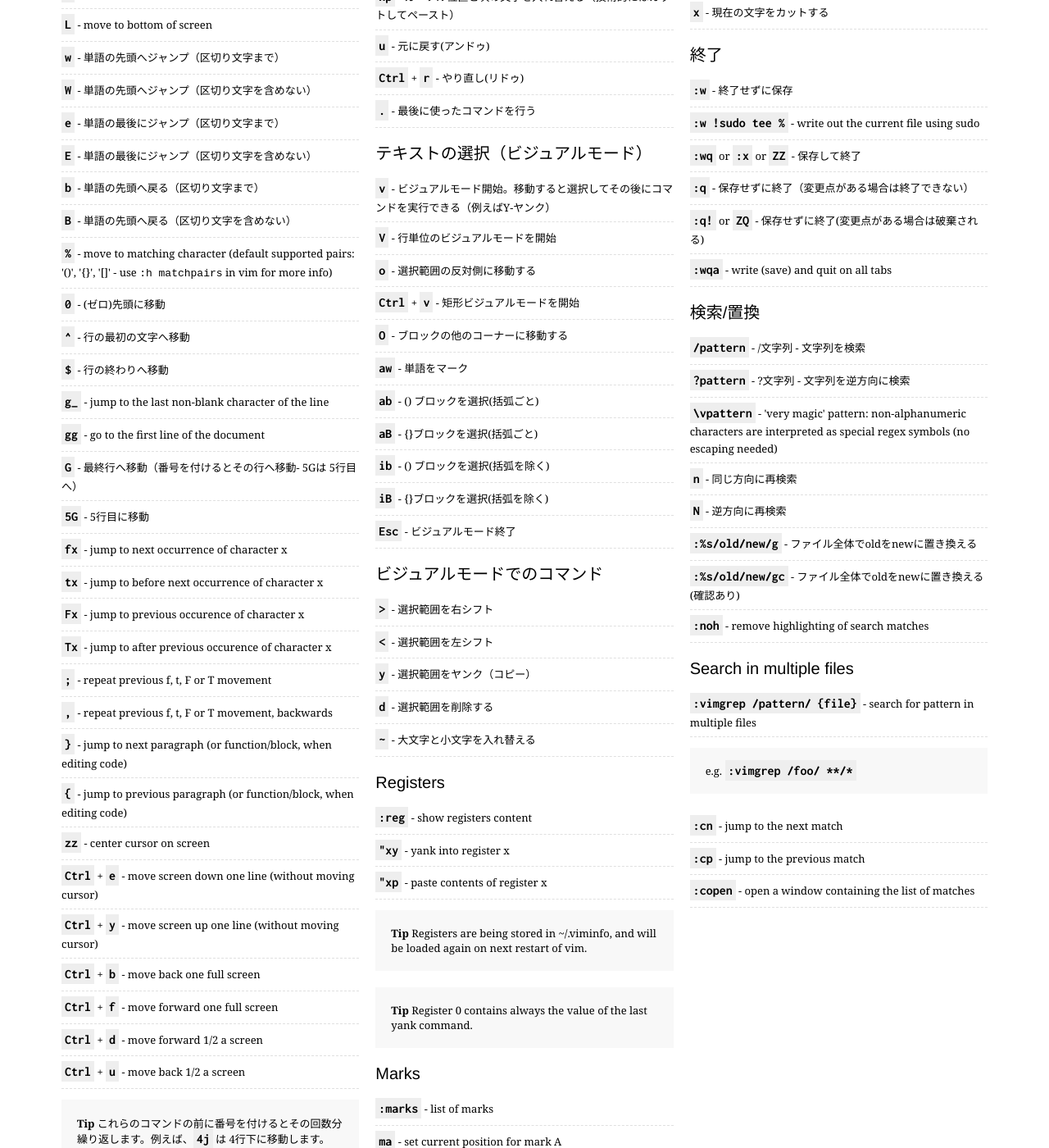
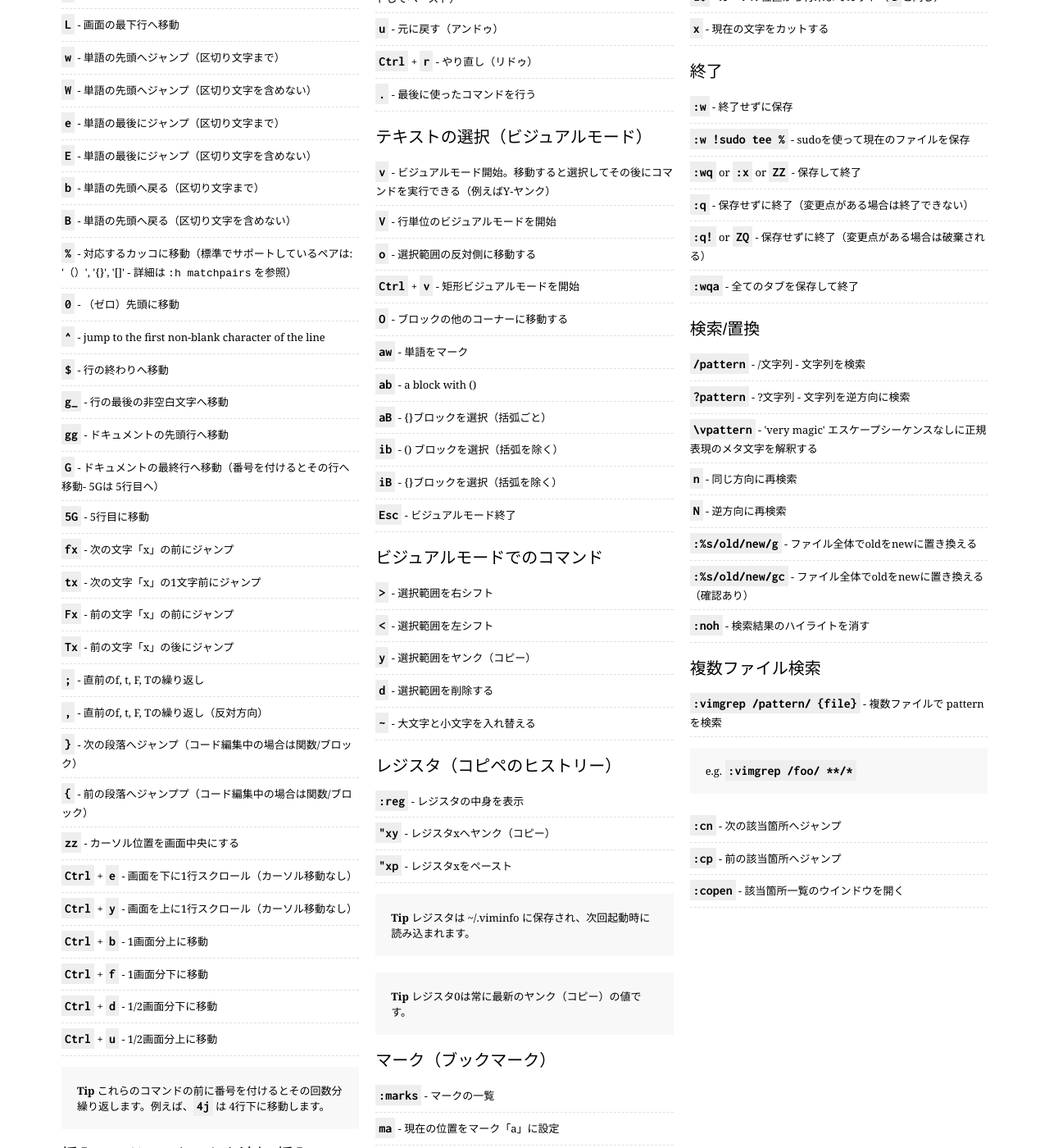
Before and after one commit to rtorr/vim-cheat-sheet, a Jekyll site: the page built from lang/ja/index.html, in a window 1280 px wide and 1400 px high, scrolled down 584 px. Shown: the whole window at 82% size. Built offline with Jekyll 4.4.1, drawn with Linux system fonts in a browser that asks for light colours; some of the changed text lies outside the part shown.

Commit message:
modify Japanese translation.

```diff
--- a/lang/ja/index.html
+++ b/lang/ja/index.html
@@ -17,11 +17,32 @@ cursorMovement:
     E: "単語の最後にジャンプ（区切り文字を含めない）"
     b: "単語の先頭へ戻る（区切り文字まで）"
     B: "単語の先頭へ戻る（区切り文字を含めない）"
-    zero: "(ゼロ)先頭に移動"
-    caret: "行の最初の文字へ移動"
+    H: "画面の先頭行へ移動"
+    M: "画面の中央行へ移動"
+    L: "画面の最下行へ移動"
+    zero: "（ゼロ）先頭に移動"
+    CARET: "行の最初の文字へ移動"
     dollar: "行の終わりへ移動"
-    G: "最終行へ移動（番号を付けるとその行へ移動- 5Gは 5行目へ）"
+    g_: "行の最後の非空白文字へ移動"
+    gg: "ドキュメントの先頭行へ移動"
+    G: "ドキュメントの最終行へ移動（番号を付けるとその行へ移動- 5Gは 5行目へ）"
     fiveG: "5行目に移動"
+    fx: "次の文字「x」の前にジャンプ"
+    tx: "次の文字「x」の1文字前にジャンプ"
+    Fx: "前の文字「x」の前にジャンプ"
+    Tx: "前の文字「x」の後にジャンプ"
+    semicolon: "直前のf, t, F, Tの繰り返し"
+    comma: "直前のf, t, F, Tの繰り返し（反対方向）"
+    closeCurlyBrace: "次の段落へジャンプ（コード編集中の場合は関数/ブロック）"
+    openCurlyBrace: "前の段落へジャンププ（コード編集中の場合は関数/ブロック）"
+    centerCursor: "カーソル位置を画面中央にする"
+    CtrlPluse: "画面を下に1行スクロール（カーソル移動なし）"
+    CtrlPlusy: "画面を上に1行スクロール（カーソル移動なし）"
+    CtrlPlusb: "1画面分上に移動"
+    CtrlPlusf: "1画面分下に移動"
+    CtrlPlusu: "1/2画面分上に移動"
+    CtrlPlusd: "1/2画面分下に移動"
+    percent: "対応するカッコに移動（標準でサポートしているペアは: '（）', '{}', '[]' - 詳細は <code>:h matchpairs</code> を参照）"
   tip: "これらのコマンドの前に番号を付けるとその回数分繰り返します。例えば、<kbd>4j</kbd> は 4行下に移動します。"
 
 insertMode:
@@ -40,15 +61,18 @@ editing:
   title: "編集"
   commands:
     r: "単一の文字を置き換える（挿入モードを使用しません）"
-    J: "現在の行と次の行を連結する"
+    J: "現在の行に下の行を連結する（スペースが1文字入る）"
+    gJ: "現在の行に下の行を連結する（スペースが入らない）"
+    gwip: "段落をリフロー"
     cc: "現在の行を削除して挿入モードを開始"
+    cDollar: "カーソル位置から行末までを削除して挿入モードを開始"
+    ciw: "カーソル位置の単語を全て削除して挿入モードを開始"
     cw: "カーソル位置の単語を削除して挿入モードを開始"
-    cDollar: "カーソル位置から行末までを削除して挿入モードを開始"
     s: "カーソル位置の文字を削除して挿入モードを開始"
     S: "現在の行を削除して挿入モードを開始（<kbd>cc</kbd>と同じ）"
     xp: "カーソル位置と次の文字を入れ替える（技術的にはカットしてペースト）"
-    u: "元に戻す(アンドゥ)"
-    CtrlPlusr: "やり直し(リドゥ)"
+    u: "元に戻す（アンドゥ）"
+    CtrlPlusr: "やり直し（リドゥ）"
     dot: "最後に使ったコマンドを行う"
 
 markingText:
@@ -60,10 +84,10 @@ markingText:
     CtrlPlusv: "矩形ビジュアルモードを開始"
     O: "ブロックの他のコーナーに移動する"
     aw: "単語をマーク"
-    ab: "() ブロックを選択(括弧ごと)"
-    aB: "{}ブロックを選択(括弧ごと)"
-    ib: "() ブロックを選択(括弧を除く)"
-    iB: "{}ブロックを選択(括弧を除く)"
+    AB: "() ブロックを選択（括弧ごと）"
+    aB: "{}ブロックを選択（括弧ごと）"
+    ib: "() ブロックを選択（括弧を除く）"
+    iB: "{}ブロックを選択（括弧を除く）"
     Esc: "ビジュアルモード終了"
 
 visualCommands:
@@ -75,40 +99,90 @@ visualCommands:
     d: "選択範囲を削除する"
     tilde: "大文字と小文字を入れ替える"
 
+registers:
+  title: "レジスタ（コピペのヒストリー）"
+  commands:
+    show: "レジスタの中身を表示"
+    pasteRegisterX: "レジスタxをペースト"
+    yankIntoRegisterX: "レジスタxへヤンク（コピー）"
+  tip1: "レジスタは ~/.viminfo に保存され、次回起動時に読み込まれます。"
+  tip2: "レジスタ0は常に最新のヤンク（コピー）の値です。"
+
+marks:
+  title: "マーク（ブックマーク）"
+  commands:
+    list: "マークの一覧"
+    currentPositionA: "現在の位置をマーク「a」に設定"
+    jumpPositionA: "マーク「a」にジャンプ"
+    yankToMarkA: "マーク「a」の位置にヤンクする"
+  tip: ""
+
+macros:
+  title: "マクロ"
+  commands:
+    recordA: "マクロ「a」を記録開始"
+    stopRecording: "マクロの記録を停止"
+    runA: "マクロ「a」を実行"
+    rerun: "最後に実行したマクロを再実行"
+
+global:
+  title: "全般"
+  commands:
+    helpForKeyword: "「keyword」のヘルプを開く"
+    saveAsFile: "名前を付けて保存"
+    closePane: "現在のペインを閉じる"
+    K: "カーソル位置の単語のmanを開く"
+
 cutAndPaste:
   title: "カット＆ペースト"
   commands:
     yy: "現在の行をヤンク（コピー）"
     twoyy: "2行をヤンク"
-    yw: "カーソル位置の単語をヤンク"
+    yw: "単語中の現在のカーソル位置から後の文字をヤンク（コピー）"
+    yiw: "カーソル位置の単語全体をヤンク（コピー）"
+    yaw: "カーソル位置の単語全体と前後のスペースをヤンク（コピー）"
     yDollar: "現在行の行末までヤンク"
     p: "カーソル位置の後にペースト"
     P: "カーソル位置の前にペースト"
-    dd: "現在の行をカット(コピーして削除)"
+    dd: "現在の行をカット（コピーして削除）"
     twodd: "2行をカット"
-    dw: "カーソル位置の単語をカット"
+    dw: "単語中のカーソル位置から後の文字をカット"
+    diw: "カーソル位置の単語全体をカット"
+    daw: "カーソル位置の単語全体と前後のスペースをカット"
     D: "カーソル位置から行末までカット"
-    dDollar: "カーソル位置から行末までカット(<kbd>D</kbd>と同じ)"
+    dDollar: "カーソル位置から行末までカット（<kbd>D</kbd>と同じ）"
     x: "現在の文字をカットする"
 
 exiting:
   title: "終了"
   commands:
     colonw: "終了せずに保存"
+    colonwsudo: "sudoを使って現在のファイルを保存"
     colonwq: "保存して終了"
     colonx: "保存して終了"
     colonq: "保存せずに終了（変更点がある場合は終了できない）"
-    colonqbang: "保存せずに終了(変更点がある場合は破棄される)"
+    colonqbang: "保存せずに終了（変更点がある場合は破棄される）"
+    colonwqa: "全てのタブを保存して終了"
 
 searchAndReplace:
   title: "検索/置換"
   commands:
     forwardSlashPattern: "/文字列 - 文字列を検索"
     questionMarkPattern: "?文字列 - 文字列を逆方向に検索"
+    backslashVpattern: "'very magic' エスケープシーケンスなしに正規表現のメタ文字を解釈する"
     n: "同じ方向に再検索"
     N: "逆方向に再検索"
     colonPercentForwardSlashOldForwardSlashNewForwardSlashg: "ファイル全体でoldをnewに置き換える"
-    colonPercentForwardSlashOldForwardSlashNewForwardSlashgc: "ファイル全体でoldをnewに置き換える(確認あり)"
+    colonPercentForwardSlashOldForwardSlashNewForwardSlashgc: "ファイル全体でoldをnewに置き換える（確認あり）"
+    colonnoh: "検索結果のハイライトを消す"
+
+searchMultipleFiles:
+  title: "複数ファイル検索"
+  commands:
+    colonvimgrep: "複数ファイルで pattern を検索"
+    coloncn: "次の該当箇所へジャンプ"
+    coloncp: "前の該当箇所へジャンプ"
+    coloncopen: "該当箇所一覧のウインドウを開く"
 
 workingWithMultipleFiles:
   title: "複数のファイルでの作業"
@@ -116,28 +190,36 @@ workingWithMultipleFiles:
     colone: "新しいバッファでファイルを編集"
     colonbnext: "次のバッファに移動"
     colonbprev: "前のバッファへ移動"
+    colonls: "バッファのリストを開く"
     colonbd: "バッファを削除（ファイルを閉じる）"
-    colonsp: "新しいバッファおよび分割ウィンドウでファイルを編集"
+    colonsp: "新しいバッファおよび水平分割ウィンドウでファイルを編集"
     colonvsp: "新しいバッファおよび垂直分割ウィンドウでファイルを開きます"
     ctrlPlusws: "ウィンドウを分割"
     ctrlPlusww: "ウィンドウを切り替える"
     ctrlPluswq: "ウィンドウを終了します"
     ctrlPluswv: "ウィンドウを垂直に分割"
-    ctrlPluswh: "右のウィンドウに移動"
-    ctrlPluswl: "左のウィンドウに移動"
-
+    ctrlPluswh: "右のウィンドウに移動（垂直分割）"
+    ctrlPluswl: "左のウィンドウに移動（垂直分割）"
+    ctrlPluswj: "下のウィンドウに移動（水平分割）"
+    ctrlPluswk: "上のウィンドウに移動（水平分割）"
 
 tabs:
   title: "タブ"
   commands:
-    colonTabNew: "新しいタブで(ファイル名)を開く"
+    colonTabNew: "新しいタブで（ファイル名）を開く"
     ctrlPluswT: "独自のタブに現在の分割ウィンドウを移動"
     gt: "次のタブに移動する"
     gT: "前のタブに移動する"
-    hashgt: "タブ番号(n)への移動"
-    colontabmove:  "位置(n)番目に移動（左端が0）"
+    hashgt: "タブ番号（n）への移動"
+    colontabmove:  "位置（n）番目に移動（左端が0）"
     colontabc: "カレントタブを閉じる"
     colontabo: "カレントタブを除く他のすべてのタブを閉じる"
+    colontabdo: "全てのタブで <code>command</code> を実行（例: <code>:tabdo q</code> - 全てのタブを閉じる）"
+
+words:
+  keyword: "keyword"
+  file: "file"
+  movement: "movement"
 
 languages:
   title: "言語"
```
Also changed, not shown: other parts of lang/ja/index.html (+1 -0 lines).
